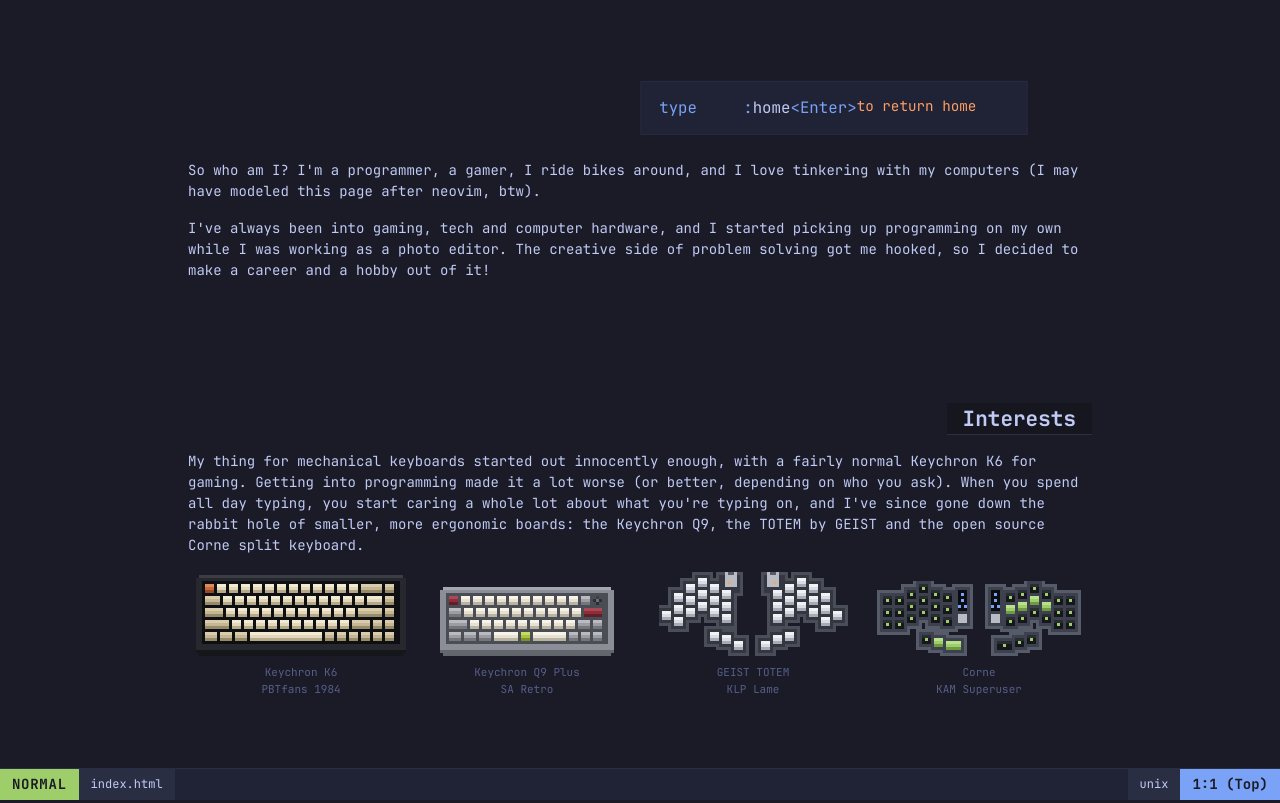
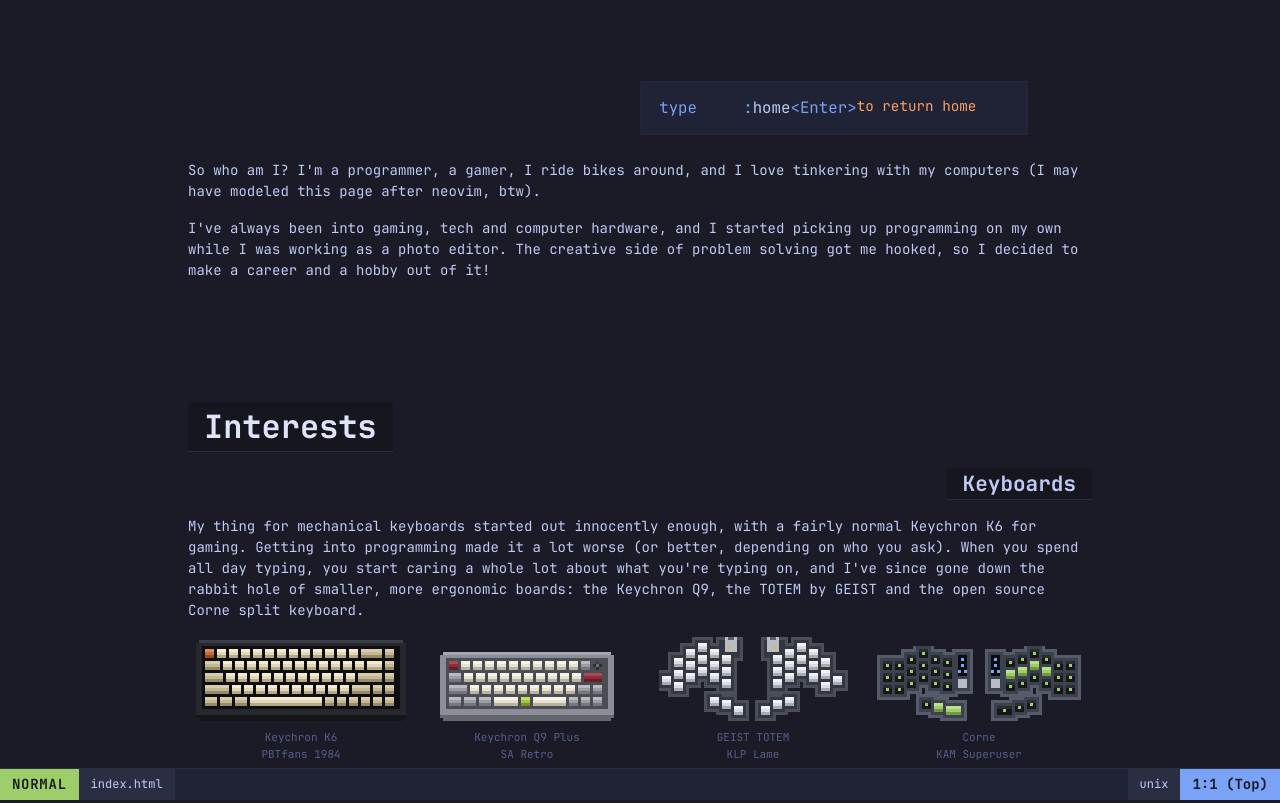
Before and after one commit to SetToNiko/website, a website: page pages/about.html in a window 1280 px wide. Shown: the top 803 px of the page. Drawn offline with Linux system fonts and the light colour scheme.

Commit message:
fix: about me interests title, keyboards chapter

```diff
--- a/pages/about.html
+++ b/pages/about.html
@@ -36,7 +36,8 @@
       </div>
 
       <div class="dashboard-section">
-        <h2 class="terminal-titlebar">Interests</h2>
+        <h2 class="terminal-titlebar chapter">Interests</h2>
+        <h2 class="terminal-titlebar">Keyboards</h2>
 
         <p>
           My thing for mechanical keyboards started out innocently enough, with
--- a/res/styles/tokens.css
+++ b/res/styles/tokens.css
@@ -9,6 +9,7 @@
 
   /* Foreground & Typography */
   --nvim-fg-normal: #c0caf5;
+  --nvim-fg-bright: #dfe4fa;
   --nvim-fg-muted: #565f89;
   --nvim-fg-comment: #565f89;
   --nvim-fg-inverted: #1a1b26;
@@ -67,6 +68,7 @@
   --nvim-font-mono: "JetBrains Mono", monospace;
 
   --banner-height: 23px;
+  --chapter: 23px;
   --headline: 14px;
   --subhead: 12px;
   --footnote: 9px;
--- a/style.css
+++ b/style.css
@@ -44,6 +44,7 @@
 @media screen and (min-width: 350px) {
   :root {
     --banner-height: 32px;
+    --chapter: 24px;
     --headline: 15px;
     --subhead: 13px;
     --statusline-text: 11px;
@@ -53,6 +54,7 @@
 @media screen and (min-width: 400px) {
   :root {
     --banner-height: 34px;
+    --chapter: 26px;
     --headline: 17px;
     --subhead: 15px;
     --footnote: 11px;
@@ -63,6 +65,7 @@
 @media screen and (min-width: 750px) {
   :root {
     --banner-height: 44px;
+    --chapter: 28px;
     --headline: 19px;
     --subhead: 17px;
     --banner-cols: 0.2fr 1fr;
@@ -75,6 +78,7 @@
 @media screen and (min-width: 1100px) {
   :root {
     --banner-height: 52px;
+    --chapter: 32px;
     --headline: 23px;
     --subhead: 21px;
     --footnote: 12px;
@@ -111,6 +115,12 @@ li {
   padding: 0px 16px;
   user-select: none;
   width: fit-content;
+}
+
+.terminal-titlebar.chapter {
+  justify-self: left;
+  font-size: var(--chapter);
+  color: var(--nvim-fg-bright);
 }
 
 .window-controls {
```
Also changed, not shown: index.html (+0 -1 lines).
